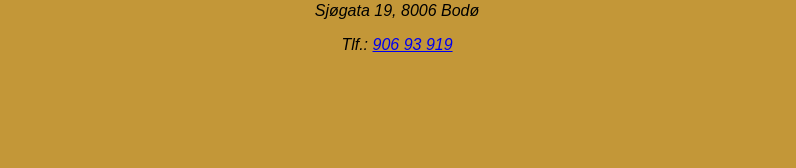
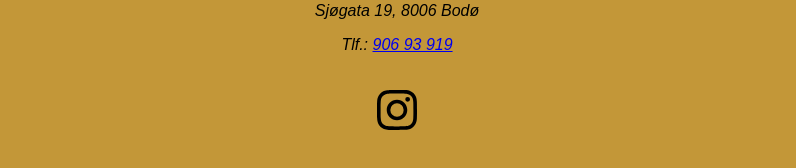
Before and after one commit to FredrikMeyer/drabantvintage, a website: page index.html in a window 1280 px wide. Shown: the part 246-414 px from the top of the page, without its empty margins (243-1039 px from the left). Drawn offline with Linux system fonts and the light colour scheme; a web font is replaced by a local one.

Commit message:
Add instagram link

```diff
--- a/index.html
+++ b/index.html
@@ -5,7 +5,7 @@
         <!-- https://web.dev/viewport/?utm_source=lighthouse&utm_medium=devtools -->
         <meta name="viewport" content="width=device-width, initial-scale=1" />
         <!-- https://web.dev/meta-description/?utm_source=lighthouse&utm_medium=devtools -->
-        <meta name="description" content="Drabant Vintag er en vintage-klesbutikk i Bodø sentrum.">
+        <meta name="description" content="Drabant Vintage er en vintage-klesbutikk i Bodø sentrum.">
         <!-- Start Google Font download -->
         <link rel="preconnect" href="https://fonts.googleapis.com">
         <link rel="preconnect" href="https://fonts.gstatic.com" crossorigin>
@@ -32,6 +32,14 @@
                         Tlf.: <a href="tel:+4790693919">906 93 919</a>
                     </p>
                 </address>
+                <div class="socials">
+                    <a href="https://www.instagram.com/vintage.drabant/">
+                        <img src="instagram.svg" class="instagram" alt="Instagram" />
+                    </a>
+                    <!-- <a href="https://www.facebook.com/vintage.drabant">
+                         <img src="instagram.svg" class="instagram" alt="Facebook" />
+                         </a> -->
+                </div>
             </div>
         </footer>
     </body>
--- a/package.json
+++ b/package.json
@@ -5,6 +5,7 @@
   "author": "Fredrik Meyer <hrmeyer@gmail.com>",
   "license": "MIT",
   "devDependencies": {
+    "html-minifier-terser": "^7.0.0-beta.0",
     "serve": "^13.0.2"
   }
 }
--- a/style.css
+++ b/style.css
@@ -24,3 +24,23 @@ h2 {
   margin: auto;
   text-align: center;
 }
+
+.socials a {
+  text-decoration: none;
+}
+
+.socials img {
+  margin-top: 20px;
+  margin-left: 10px;
+  margin-right: 10px;
+}
+
+.instagram {
+  width: 5vmin;
+}
+
+.instagram:hover {
+  /* Ridicolous hack https://stackoverflow.com/questions/22252472/how-to-change-the-color-of-an-svg-element */
+  filter: invert(23%) sepia(43%) saturate(2285%) hue-rotate(284deg) brightness(89%) contrast(83%);
+  /* filter: invert(37%) sepia(63%) saturate(316%) hue-rotate(118deg) brightness(97%) contrast(93%); */
+}
```
Also changed, not shown: instagram.svg (added), 1 other file.
